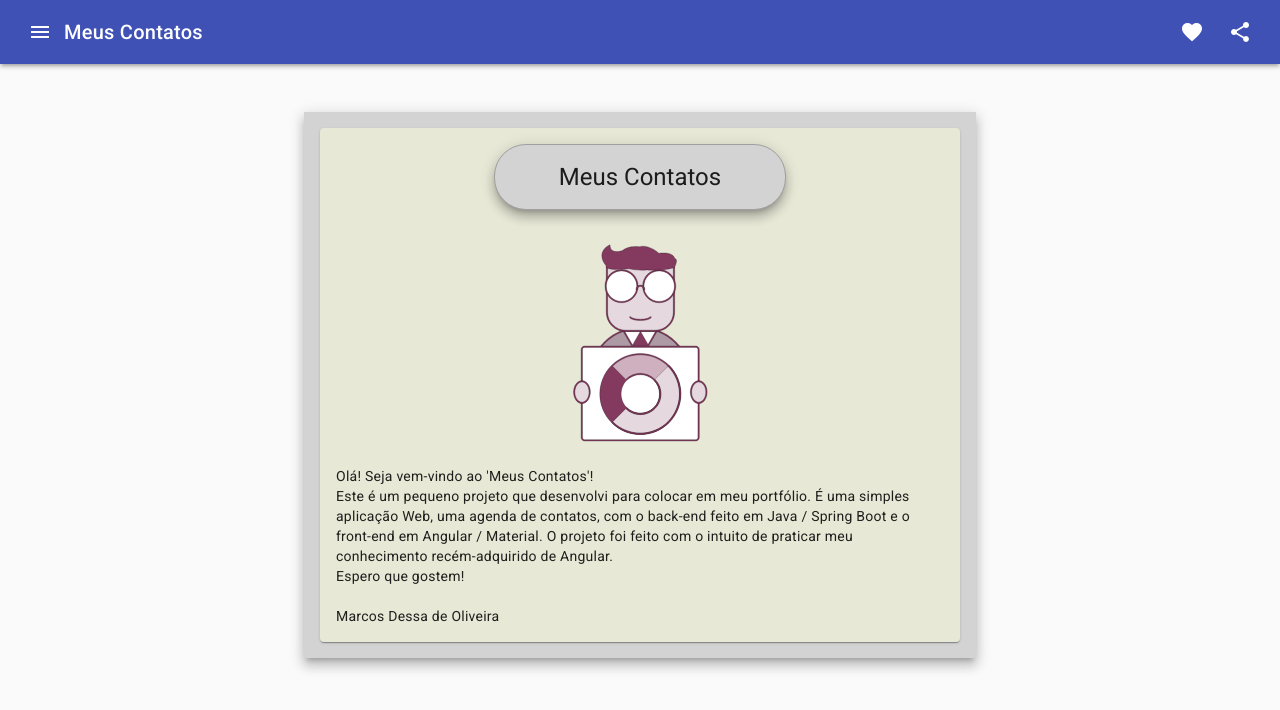
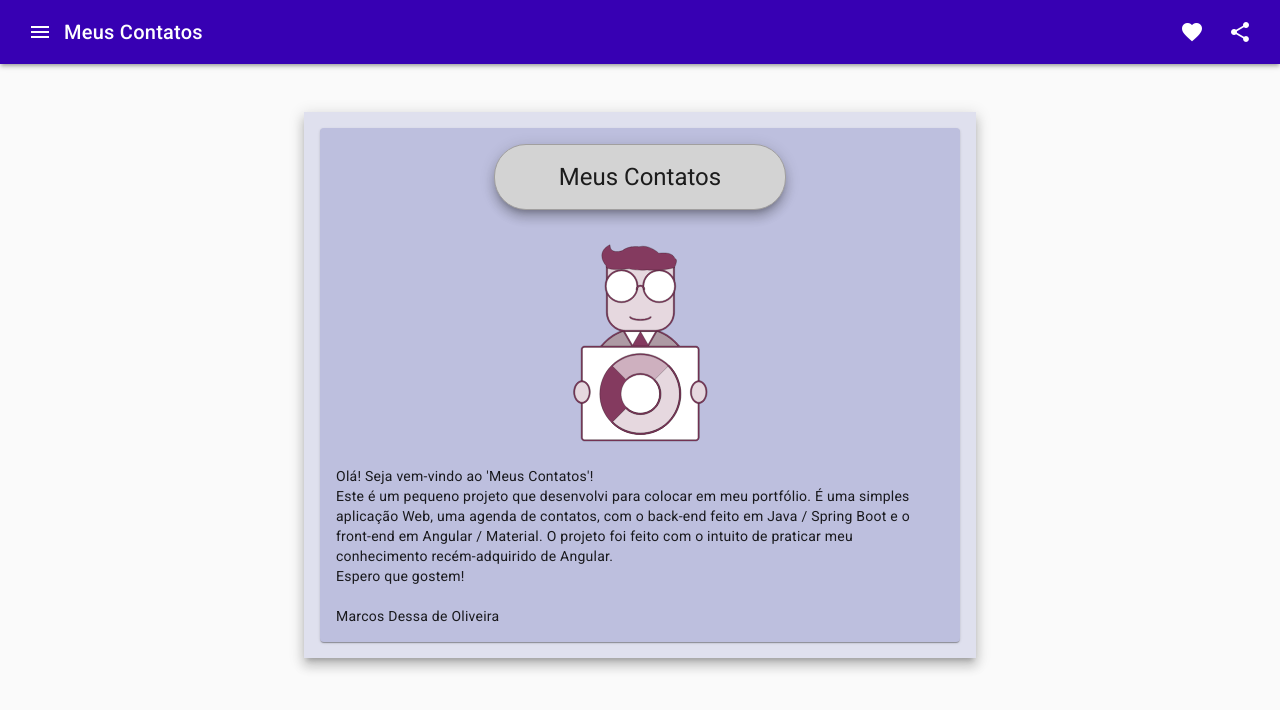
Before and after one commit to marcosdessaUCSal/lista-contatos, an Angular app in the folder FRONTEND/contatos/: page /sobre in a window 1280 px wide. Shown: the top 710 px of the page. Built offline with nearby package versions, Linux system fonts and the light colour scheme.

Commit message:
FRONT: ajustando tema de cores

```diff
--- a/FRONTEND/contatos/src/app/components/contatos/contatos.component.css
+++ b/FRONTEND/contatos/src/app/components/contatos/contatos.component.css
@@ -3,13 +3,13 @@
     margin: auto;
     border-radius: 10px;
     padding: 20px;
-    background-color: aliceblue;
+    background-color: #c0b4dd;
 }
 
 table {
     width: 100%;
     border-radius: 5px;
-    background-color: lightgoldenrodyellow;
+    background-color: rgb(224, 224, 240);
 }
 
 mat-form-field {
--- a/FRONTEND/contatos/src/app/components/contatos/contatos.component.ts
+++ b/FRONTEND/contatos/src/app/components/contatos/contatos.component.ts
@@ -4,8 +4,8 @@ import { MatPaginator } from '@angular/material/paginator';
 import { MatTableDataSource } from '@angular/material/table';
 import { Contato } from 'src/app/models/Contato';
 import { ContatoService } from 'src/app/services/contato.service';
+import { DialogEditarContatoComponent } from '../dialog-editar-contato/dialog-editar-contato.component';
 import { DialogNovoContatoComponent } from './../dialog-novo-contato/dialog-novo-contato.component';
-import { DialogEditarContatoComponent } from '../dialog-editar-contato/dialog-editar-contato.component';
 
 @Component({
   selector: 'app-contatos',
@@ -16,8 +16,6 @@ import { DialogEditarContatoComponent } from '../dialog-editar-contato/dialog-ed
 
 
 export class ContatosComponent implements OnInit, AfterViewInit {
-
-  private editId: number = 0;
 
   ELEMENT_DATA: Contato[] = [];
   displayedColumns: string[] = ['nome', 'tel', 'tipotel', 'email', 'd_criacao', 'd_modificacao', 'acoes'];
@@ -49,8 +47,11 @@ export class ContatosComponent implements OnInit, AfterViewInit {
   }
 
   openDialogEditar(id: number): void {
-    this.editId = id;
-    const dialogRef = this.dialog.open(DialogEditarContatoComponent);
+    const dialogRef = this.dialog.open(DialogEditarContatoComponent, {
+      data: {
+        dataKey: {id: id}
+      }
+    });
     dialogRef.afterClosed().subscribe(() => {
       this.ngOnInit();
     });
--- a/FRONTEND/contatos/src/app/components/dialog-editar-contato/dialog-editar-contato.component.html
+++ b/FRONTEND/contatos/src/app/components/dialog-editar-contato/dialog-editar-contato.component.html
@@ -1 +1 @@
-<p>dialog-editar-contato works!</p>
+<p>Deve aparecer {{data.dataKey.id}}</p>
--- a/FRONTEND/contatos/src/app/components/dialog-editar-contato/dialog-editar-contato.component.ts
+++ b/FRONTEND/contatos/src/app/components/dialog-editar-contato/dialog-editar-contato.component.ts
@@ -1,10 +1,19 @@
-import { Component } from '@angular/core';
+import { Component, Inject, OnInit } from '@angular/core';
+import { MAT_DIALOG_DATA } from '@angular/material/dialog';
 
 @Component({
   selector: 'app-dialog-editar-contato',
   templateUrl: './dialog-editar-contato.component.html',
   styleUrls: ['./dialog-editar-contato.component.css']
 })
-export class DialogEditarContatoComponent {
+export class DialogEditarContatoComponent implements OnInit {
+
+  constructor(
+    @Inject(MAT_DIALOG_DATA) public data: any
+  ) {}
+
+  ngOnInit(): void {
+    console.log('O id é o seguinte', this.data.dataKey.id);
+  }
 
 }
--- a/FRONTEND/contatos/src/app/components/home/home.component.css
+++ b/FRONTEND/contatos/src/app/components/home/home.component.css
@@ -4,6 +4,11 @@
 
 .example-spacer {
     flex: 1 1 auto;
+}
+
+.toolbar {
+    background-color: #3700b3;
+    color: white;
 }
 
 img {
@@ -20,6 +25,12 @@ mat-drawer-content {
     align-items: flex-start;
 }
 
+a {
+    color: white;
+}
+
+
 .mat-drawer {
-    background-color: rgb(242, 236, 236);
+    /* color: #03dac6; */
+    background-color: rgb(223, 224, 238);
 }
--- a/FRONTEND/contatos/src/app/components/home/home.component.html
+++ b/FRONTEND/contatos/src/app/components/home/home.component.html
@@ -1,7 +1,7 @@
 <mat-drawer-container class="container" hasBackdrop="false">
 
     <p class="mat-elevation-z3">
-        <mat-toolbar color="primary">
+        <mat-toolbar class="toolbar">
             <button matTooltipPosition="above" matTooltip="Expandir/encolher o menu" (click)="drawer.toggle()" mat-icon-button class="menu" aria-label="Example icon-button with menu icon">
                 <mat-icon>menu</mat-icon>
             </button>
--- a/FRONTEND/contatos/src/app/components/sobre/sobre.component.css
+++ b/FRONTEND/contatos/src/app/components/sobre/sobre.component.css
@@ -2,7 +2,7 @@
     width: 50%;
     margin: 3rem auto;
     padding: 1rem;
-    background-color: lightgray;
+    background-color: rgb(223, 224, 238);
 }
 
 .imgjob {
@@ -24,5 +24,5 @@ h1 {
 }
 
 .cor {
-    background-color: rgb(232, 232, 215);
+    background-color: rgb(189, 191, 222);
 }
```
